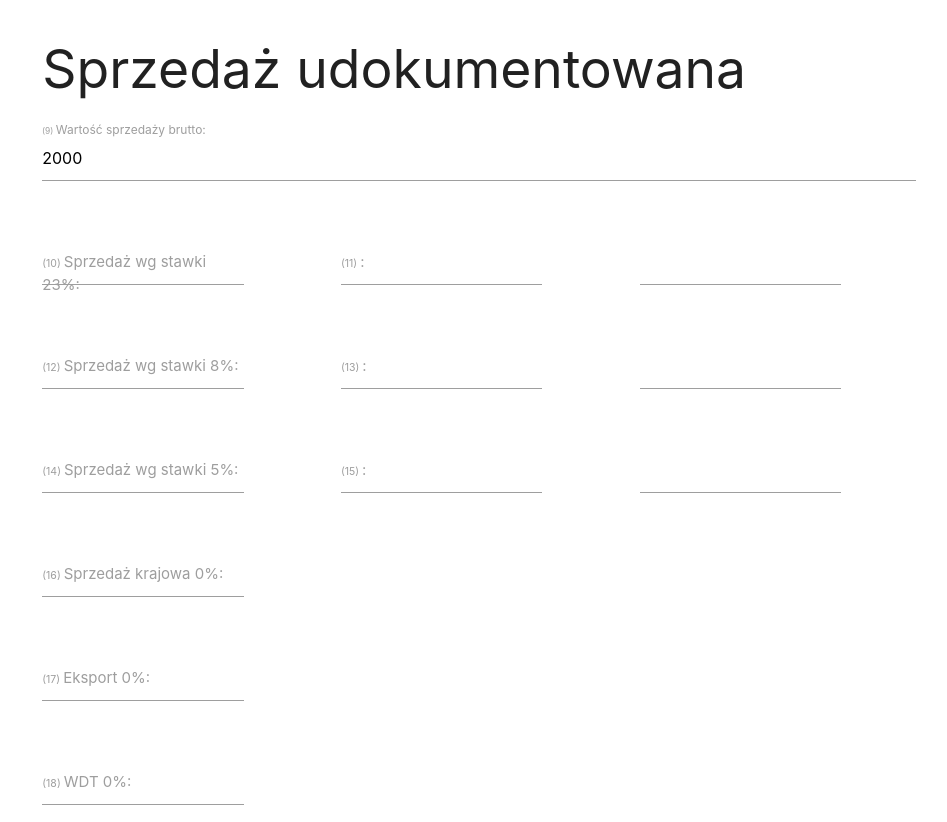
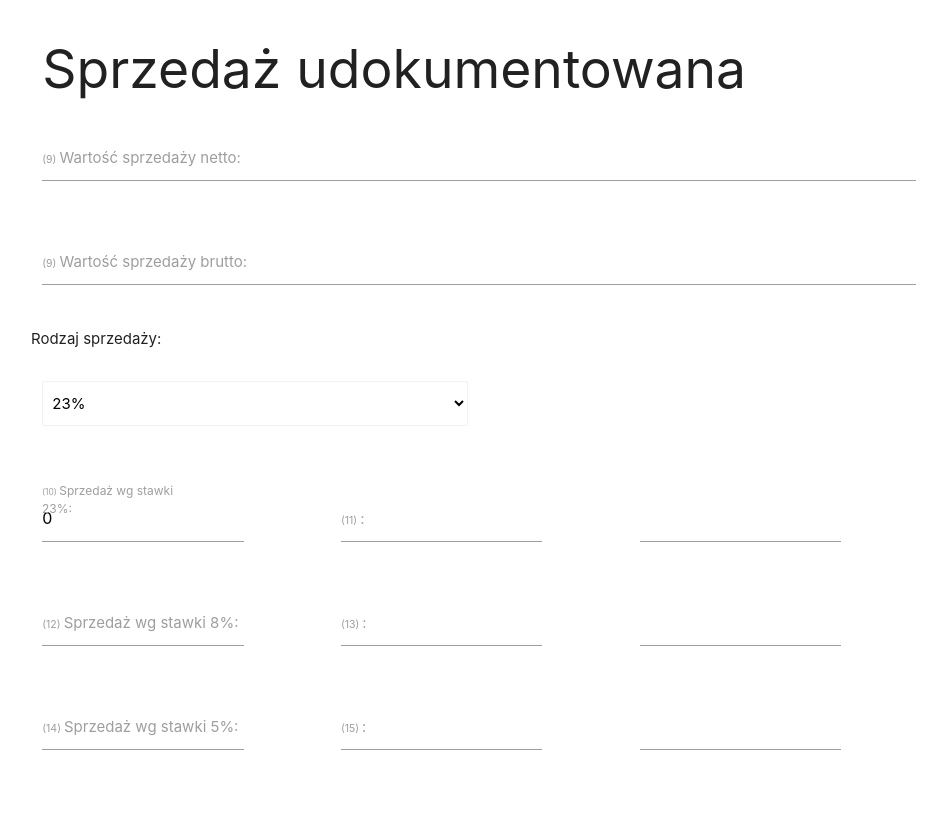
Before and after one commit to PiotrAdamowicz/DlaRafala, a React (Create React App) app: page / in a window 1280 px wide. Shown: the part 880-1702 px from the top of the page, without its empty margins (161-1108 px from the left). Built offline with nearby package versions, Linux system fonts and the light colour scheme.

Commit message:
Pre refactor commit, I need to fix handlers that I've messed up

```diff
--- /dev/null
+++ b/src/components/forms/formElements/CheckboxSelect.js
@@ -0,0 +1,22 @@
+import React from "react";
+
+export default function CheckboxSelect(props) {
+  return (
+    <div className="row">
+      <p className="recordType">Rodzaj sprzedaży:</p>
+      <div className="recordType input-field col s6">
+        <select onChange={props.change} className="browser-default">
+          <option value="23">23%</option>
+          <option value="8">8%</option>
+          <option value="5">5%</option>
+          <option value="domestic">Krajowa 0%</option>
+          <option value="export">Eksport 0%</option>
+          <option value="wdt">WDT 0%</option>
+          <option value="wsu">WŚU</option>
+          <option value="exempt">Sprzedaż zwolniona</option>
+          <option value="reverse">Odwrotne obciążenie</option>
+        </select>
+      </div>
+    </div>
+  );
+}
--- a/src/components/forms/formElements/InputMockup.js
+++ b/src/components/forms/formElements/InputMockup.js
@@ -6,6 +6,7 @@ function inputMockup(props) {
     <div className={`${props.layout}`}>
       <div className="input-field">
         <input
+          disabled={props.disabled ? true : false}
           value={props.value}
           onChange={props.change}
           type="text"
--- a/src/components/forms/invoice/Invoice.js
+++ b/src/components/forms/invoice/Invoice.js
@@ -1,9 +1,10 @@
 import React, { useState } from "react";
 import InputMockup from "../formElements/InputMockup";
 import InvoiceType from "./InvoiceType";
+import CheckboxSelect from "../formElements/CheckboxSelect";
 
 const PreInvoice = (props) => {
-  //FIXME: Mockup date to be removed
+  //FIXME: initial values of state need to be removed; for now only invoice Type need initial value(not empty string)
   const [invoiceType, setInvoiceType] = useState("PRE");
   const [invoiceID, setInvoiceID] = useState("0000000001");
   const [taxDate, setTaxDate] = useState("11.11.1111");
@@ -11,11 +12,13 @@ const PreInvoice = (props) => {
   const [saleDate, setSaleDate] = useState("12.11.1111");
   const [buyerId, setBuyerId] = useState("000001");
   const [buyerName, setBuyerName] = useState("Jan Kowalski");
-  const [buyerAdress, setBuyerAdress] = useState(
+  const [buyerAdress, setBuyerAddress] = useState(
     "Malinowa 27, 15-120 Białystok"
   );
-  const [grossSale, setGrossSale] = useState("2000");
-  const [sale23, setSale23] = useState("");
+  const [grossSale, setGrossSale] = useState("");
+  const [netSale, setNetSale] = useState("");
+  const [sale23, setSale23] = useState("0");
+  const [salesType, setSaleType] = useState("23");
 
   const handleSubmit = (e) => {
     console.dir({
@@ -28,27 +31,53 @@ const PreInvoice = (props) => {
       buyerName,
       buyerAdress,
       grossSale,
+      netSale,
+      salesType,
     });
     e.preventDefault();
   };
 
   const handleChangeSimple = (e) => {
+    switch (e.target.name) {
+      case "invoiceType":
         setInvoiceType(e.target.value);
+        break;
+      case "invoiceID":
         setInvoiceID(e.target.value);
+        break;
+      case "taxDate":
         setTaxDate(e.target.value);
+        break;
+      case "issueDate":
         setIssueDate(e.target.value);
+        break;
+      case "saleDate":
         setSaleDate(e.target.value);
+        break;
+      case "buyerId":
         setBuyerId(e.target.value);
+        break;
+      case "buyerName":
         setBuyerName(e.target.value);
-    setBuyerAdress(e.target.value);
-    setGrossSale(e.target.value);
+        break;
+      case "buyerAddress":
+        setBuyerAddress(e.target.value);
+        break;
+      case "saleType":
+        setSaleType(e.target.value);
+        break;
+      default:
+        break;
+    }
   };
+  //Calculated inputs, for esthetic purposes fixed to 3 decimals.
   const handleChangeCalculated = (e) => {
-    setSale23((grossSale * (100 / 123)).toFixed(3));
+    // setGrossSale(e.target.value);
+    // setSale23((grossSale * (100 / 123)).toFixed(3));
   };
 
   return (
-    <main>
+    <main className="row">
       <form action="" onSubmit={handleSubmit}>
         <section className="invoice-info">
           <div className="row">
@@ -122,16 +151,29 @@ const PreInvoice = (props) => {
           </div>
         </section>
         <section className="sell-info">
+          <h2 className="col s12">Sprzedaż udokumentowana</h2>
           <div className="row">
-            <h2 className="col s12">Sprzedaż udokumentowana</h2>
+            <InputMockup
+              value={netSale}
+              change={handleChangeCalculated}
+              name="netSale"
+              layout="col s12"
+              label="Wartość sprzedaży netto"
+              markupId="9"
+            />
+          </div>
+          <div className="row">
             <InputMockup
               value={grossSale}
-              change={handleChangeSimple}
+              change={handleChangeCalculated}
               name="grossSale"
               layout="col s12"
               label="Wartość sprzedaży brutto"
               markupId="9"
             />
+          </div>
+          <div className="row">
+            <CheckboxSelect change={handleChangeSimple} />
           </div>
           <div className="row">
             <InputMockup
```
Lines whose indentation alone changed are shown as unchanged.
